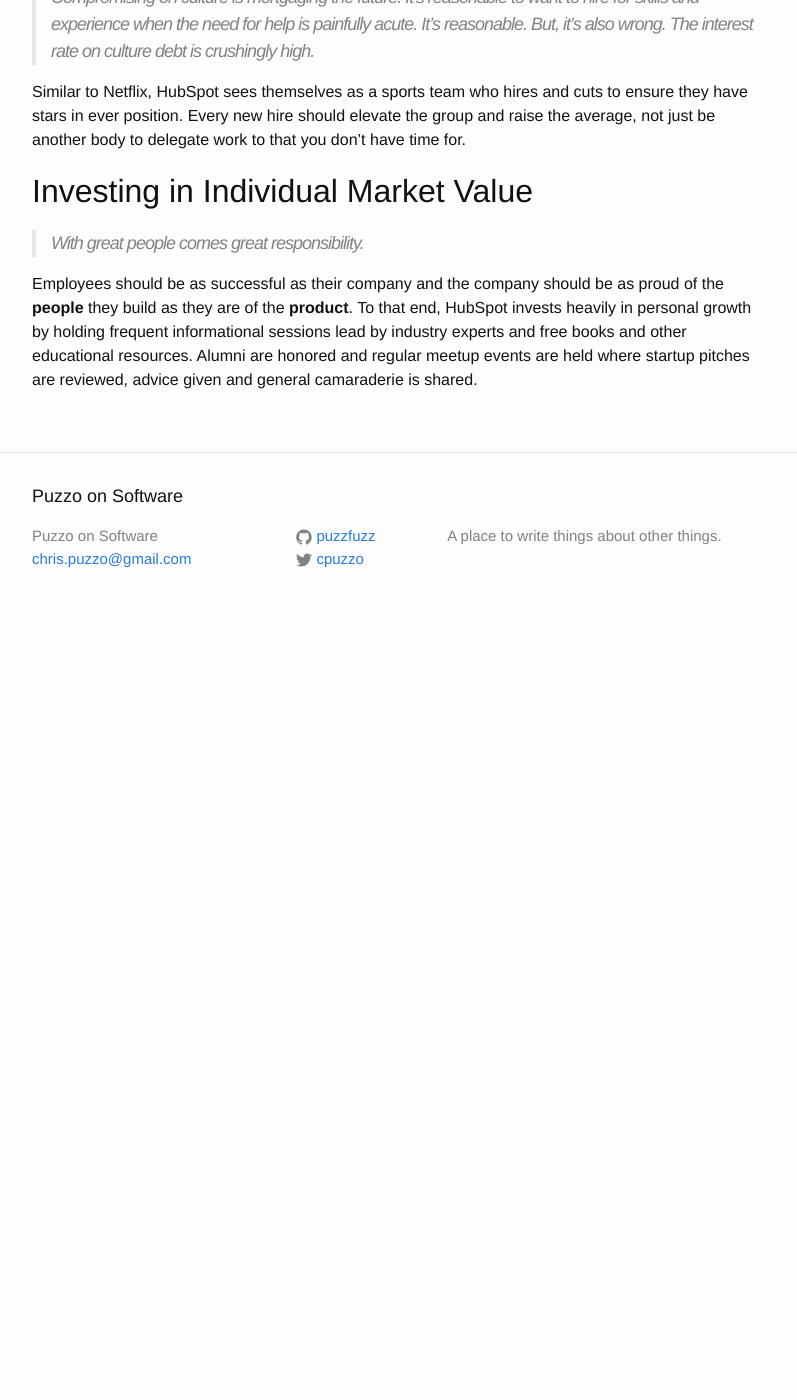
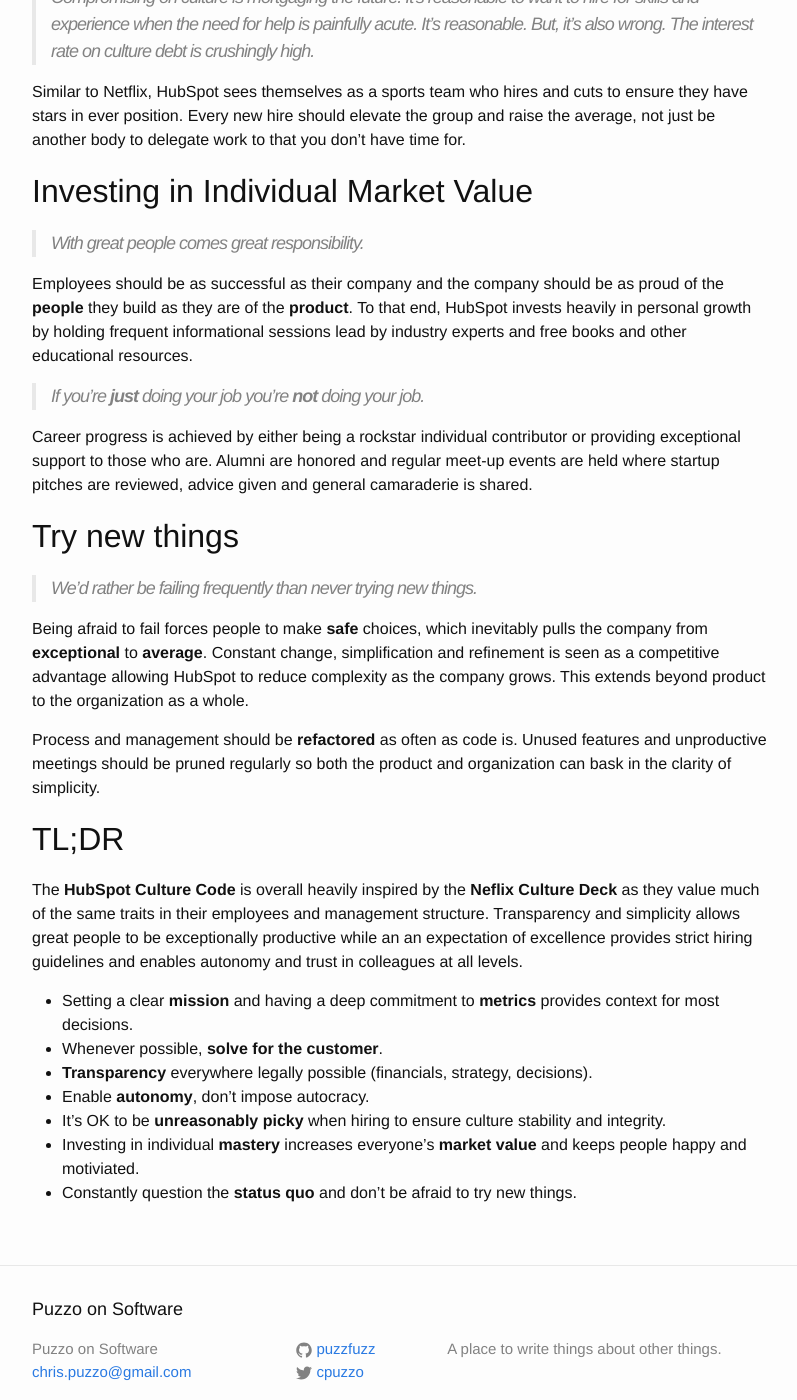
Before and after one commit to puzzfuzz/puzzfuzz.github.io, a Jekyll site: the page built from _posts/2015-03-04-hubspot-culture.md, in a window 1280 px wide and 1400 px high, scrolled down 2022 px. Shown: the whole window, without its empty margins (238-1035 px from the left). Built offline with Jekyll 4.4.1, drawn with Linux system fonts in a browser that asks for light colours; before the commit the page ends 2652 px from its top, so only the background shows below that.

Commit message:
Finished HubSpot v0.9

```diff
--- a/_posts/2015-03-04-hubspot-culture.md
+++ b/_posts/2015-03-04-hubspot-culture.md
@@ -62,12 +62,33 @@ Similar to Netflix, HubSpot sees themselves as a sports team who hires and cuts
 
 > With great people comes great responsibility.
 
-Employees should be as successful as their company and the company should be as proud of the **people** they build as they are of the **product**. To that end, HubSpot invests heavily in personal growth by holding frequent informational sessions lead by industry experts and free books and other educational resources. Alumni are honored and regular meetup events are held where startup pitches are reviewed, advice given and general camaraderie is shared.
+Employees should be as successful as their company and the company should be as proud of the **people** they build as they are of the **product**. To that end, HubSpot invests heavily in personal growth by holding frequent informational sessions lead by industry experts and free books and other educational resources.
 
+> If you're **just** doing your job you're **not** doing your job.
 
+Career progress is achieved by either being a rockstar individual contributor or providing exceptional support to those who are. Alumni are honored and regular meet-up events are held where startup pitches are reviewed, advice given and general camaraderie is shared.
 
+##Try new things
 
+> We'd rather be failing frequently than never trying new things.
 
+Being afraid to fail forces people to make **safe** choices, which inevitably pulls the company from **exceptional** to **average**. Constant change, simplification and refinement is seen as a competitive advantage allowing HubSpot to reduce complexity as the company grows. This extends beyond product to the organization as a whole.
+
+Process and management should be **refactored** as often as code is. Unused features and unproductive meetings should be pruned regularly so both the product and organization can bask in the clarity of simplicity.
+
+<a id="tldr" href=""></a>
+
+##TL;DR
+
+The **HubSpot Culture Code** is overall heavily inspired by the **Neflix Culture Deck** as they value much of the same traits in their employees and management structure. Transparency and simplicity allows great people to be exceptionally productive while an an expectation of excellence provides strict hiring guidelines and enables autonomy and trust in colleagues at all levels.
+
+- Setting a clear **mission** and having a deep commitment to **metrics** provides context for most decisions.
+- Whenever possible, **solve for the customer**.
+- **Transparency** everywhere legally possible (financials, strategy, decisions).
+- Enable **autonomy**, don't impose autocracy.
+- It's OK to be **unreasonably picky** when hiring to ensure culture stability and integrity.
+- Investing in individual **mastery** increases everyone's **market value** and keeps people happy and motiviated.
+- Constantly question the **status quo** and don't be afraid to try new things.
 
 
 [part_1]:			/netflix_culture
```
